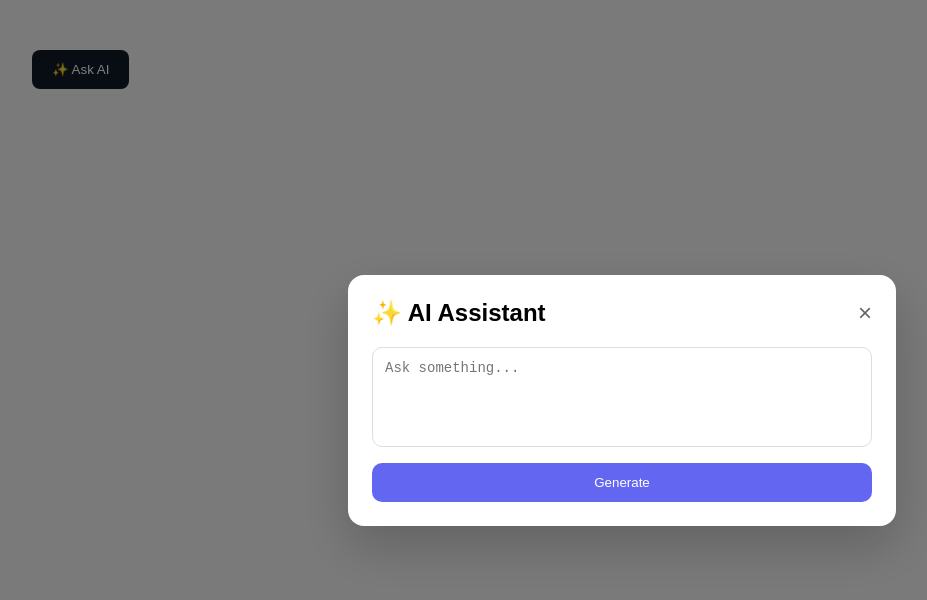
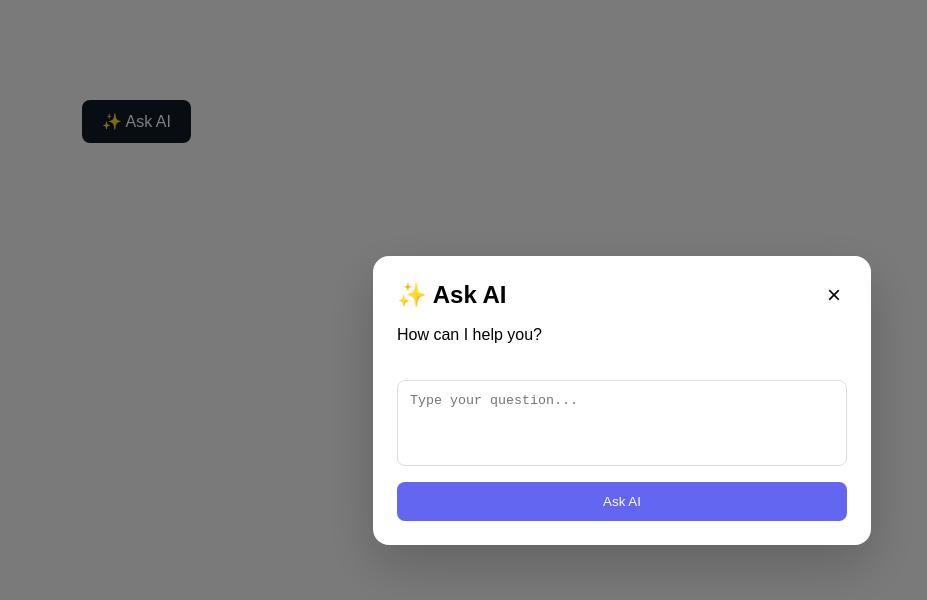
Before and after one commit to 2502030400037-dotcom/riya-foc, a plain HTML site: page index.html in a window 1280 px wide. Both pictures are taken after a click on the button "✨ Ask AI". Shown: the whole page, without its empty margins (18-945 px from the left). Drawn offline with Linux system fonts and the light colour scheme.

Commit message:
Update index.html

```diff
--- a/index.html
+++ b/index.html
@@ -14,13 +14,14 @@
 
     /* Open button */
     .open-btn {
-      margin: 50px;
+      margin: 100px;
       padding: 12px 20px;
       border: none;
       border-radius: 8px;
       background: #111827;
       color: white;
       cursor: pointer;
+      font-size: 16px;
     }
 
     /* Modal background */
@@ -36,11 +37,11 @@
     /* Modal box */
     .modal-content {
       width: 90%;
-      max-width: 500px;
+      max-width: 450px;
       background: white;
       border-radius: 16px;
       padding: 24px;
-      box-shadow: 0 20px 50px rgba(0,0,0,0.2);
+      box-shadow: 0 20px 50px rgba(0, 0, 0, 0.2);
     }
 
     .modal-header {
@@ -54,40 +55,31 @@
     }
 
     .close {
+      border: none;
+      background: none;
       font-size: 24px;
       cursor: pointer;
-      color: #666;
     }
 
-    textarea {
+    .ai-input {
       width: 100%;
-      height: 100px;
+      box-sizing: border-box;
       margin-top: 20px;
       padding: 12px;
-      box-sizing: border-box;
       border: 1px solid #ddd;
-      border-radius: 10px;
+      border-radius: 8px;
       resize: none;
-      font-size: 14px;
     }
 
-    .generate-btn {
+    .ask-btn {
+      margin-top: 12px;
       width: 100%;
-      margin-top: 12px;
       padding: 12px;
       border: none;
-      border-radius: 10px;
+      border-radius: 8px;
       background: #6366f1;
       color: white;
       cursor: pointer;
-    }
-
-    .response {
-      margin-top: 20px;
-      padding: 15px;
-      background: #f3f4f6;
-      border-radius: 10px;
-      display: none;
     }
   </style>
 </head>
@@ -102,19 +94,21 @@
     <div class="modal-content">
 
       <div class="modal-header">
-        <h2>✨ AI Assistant</h2>
-        <span class="close" onclick="closeModal()">&times;</span>
+        <h2>✨ Ask AI</h2>
+        <button class="close" onclick="closeModal()">&times;</button>
       </div>
 
-      <textarea id="prompt" placeholder="Ask something..."></textarea>
+      <p>How can I help you?</p>
 
-      <button class="generate-btn" onclick="askAI()">
-        Generate
+      <textarea
+        class="ai-input"
+        rows="4"
+        placeholder="Type your question..."
+      ></textarea>
+
+      <button class="ask-btn">
+        Ask AI
       </button>
-
-      <div class="response" id="response">
-        AI response will appear here...
-      </div>
 
     </div>
   </div>
@@ -126,20 +120,6 @@
 
     function closeModal() {
       document.getElementById("aiModal").style.display = "none";
-    }
-
-    function askAI() {
-      const prompt = document.getElementById("prompt").value;
-      const response = document.getElementById("response");
-
-      if (!prompt.trim()) {
-        response.innerText = "Please enter a question.";
-      } else {
-        response.innerText =
-          "AI response for: " + prompt;
-      }
-
-      response.style.display = "block";
     }
 
     // Close when clicking outside the modal
```
